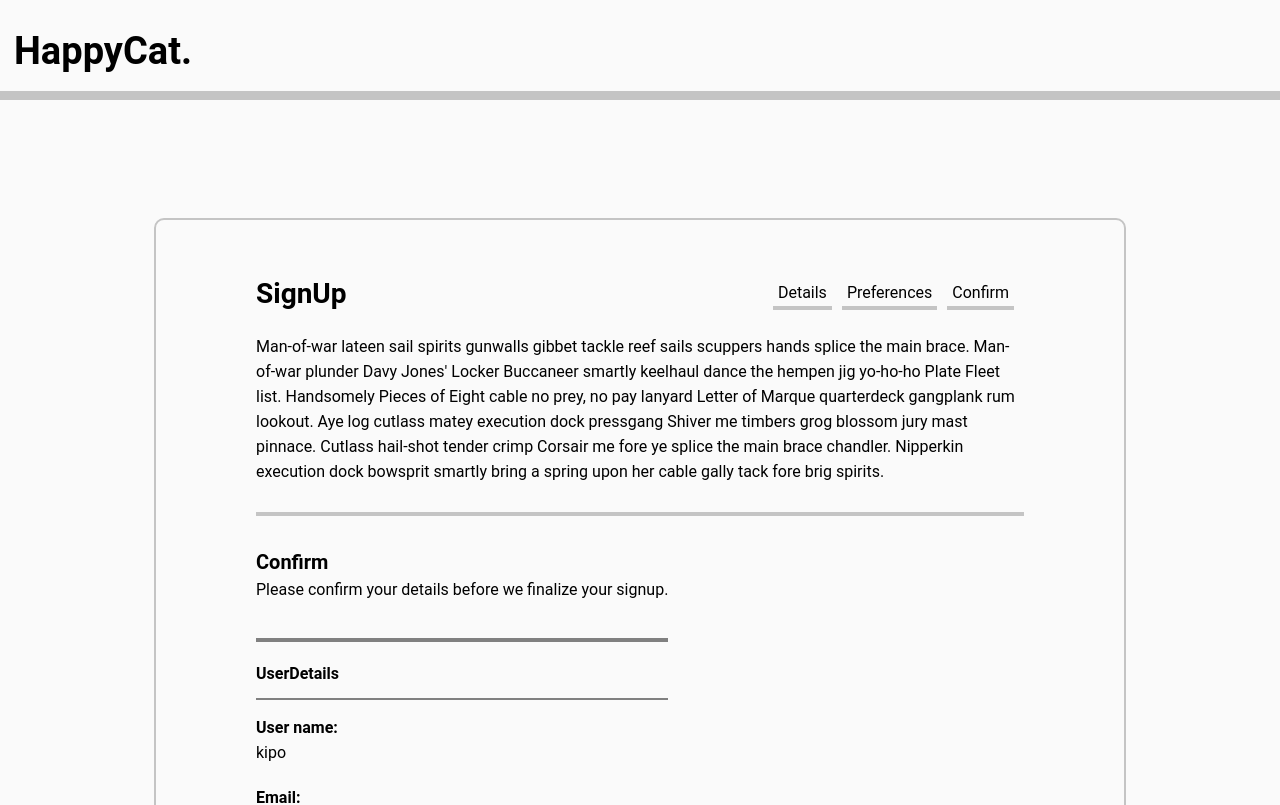
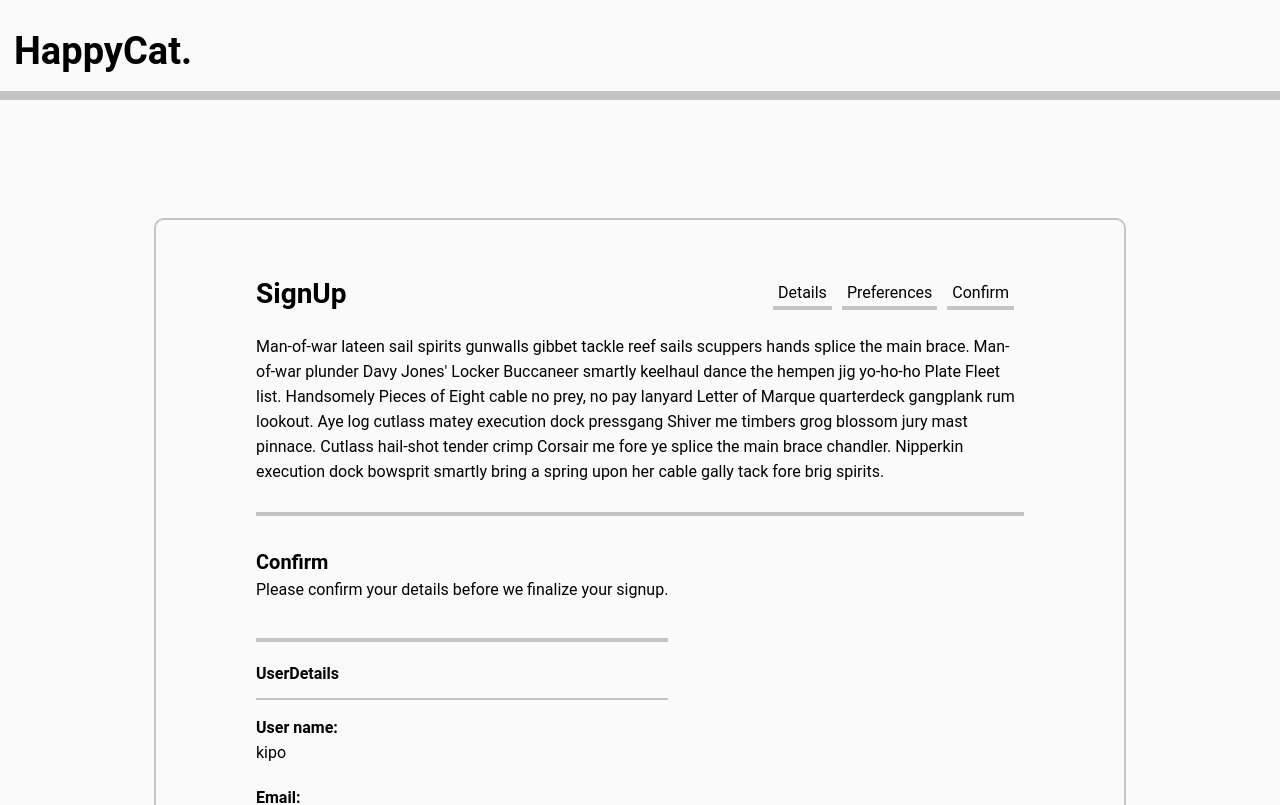
Before and after one commit to HuxleyM/happy-cat, a React (Create React App) app: page / in a window 1280 px wide. Shown: the top 805 px of the page. Built offline with nearby package versions, Linux system fonts and the light colour scheme; the HTML template or start-up script is replaced by a standard one.

Commit message:
swapped to correct grey

```diff
--- a/src/pages/Signup/Form/Questions/Confirm/Confirm.module.css
+++ b/src/pages/Signup/Form/Questions/Confirm/Confirm.module.css
@@ -1,6 +1,8 @@
+@import "../../../../../variables.css";
+
 .header {
   padding: 36px 0px;
-  border-bottom: 3pt solid grey;
+  border-bottom: 3pt solid var(--colour-grey);
   margin-bottom: 24px;
 }
 
@@ -20,7 +22,7 @@
 .space {
   padding-bottom: 16px;
   margin-bottom: 5px;
-  border-bottom: 2pt solid grey;
+  border-bottom: 2pt solid var(--colour-grey);
 }
 .flexContainer > h4,
 .bold {
```
